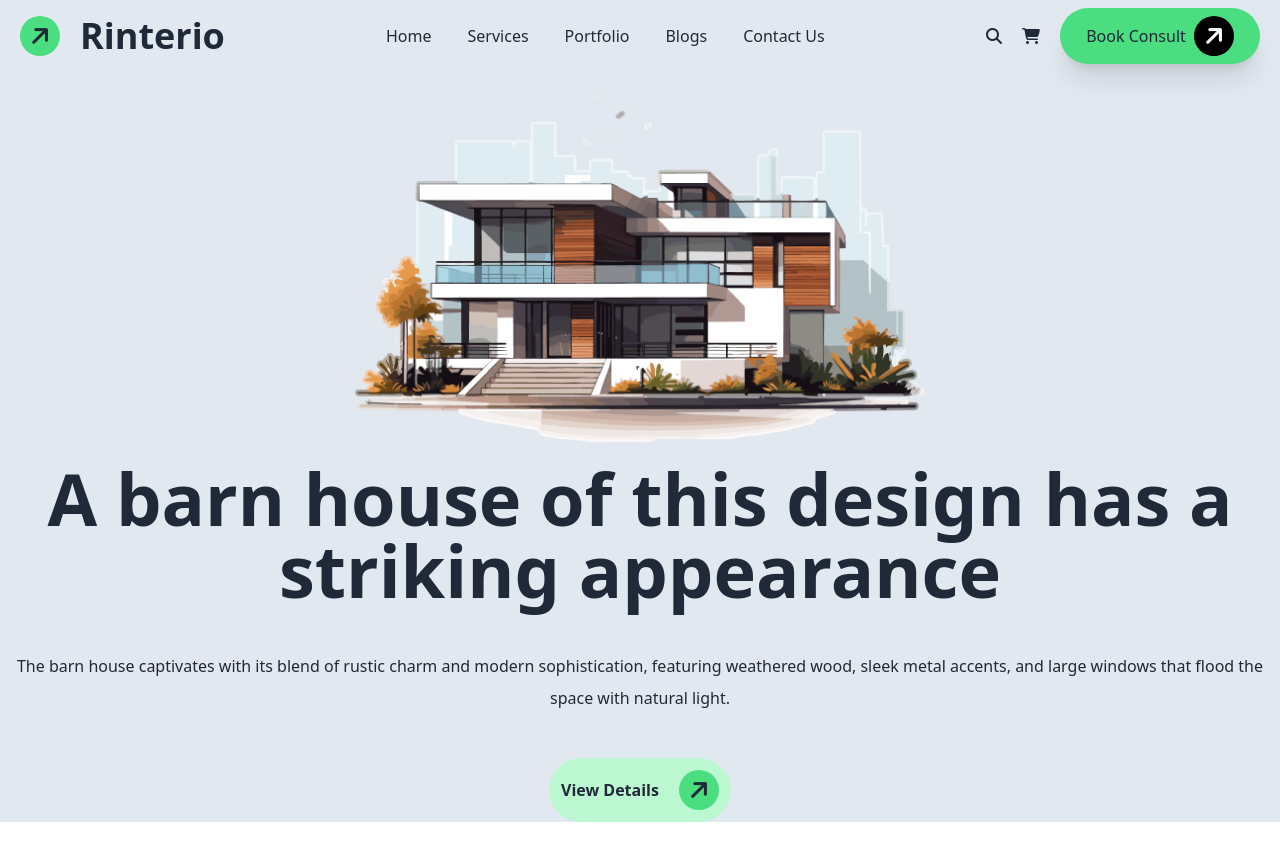
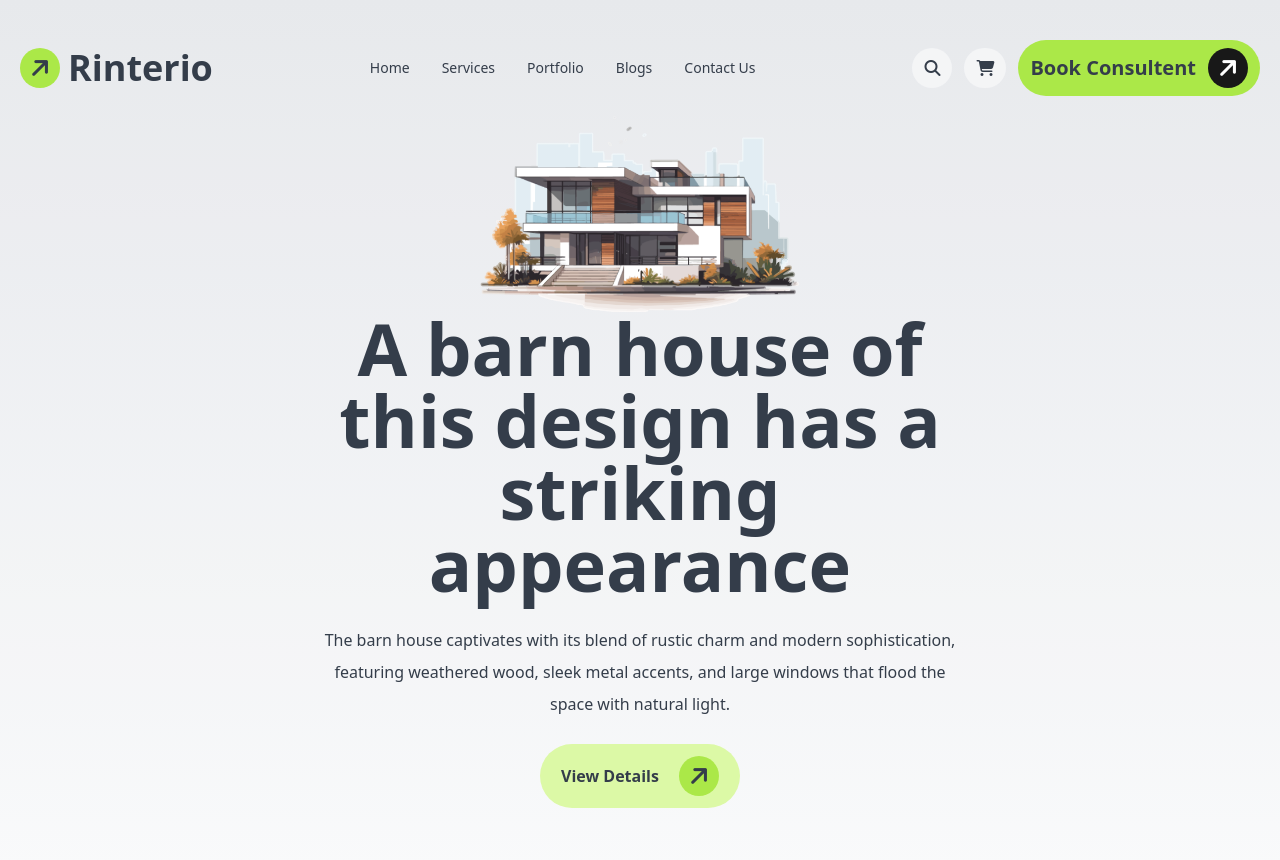
Before and after one commit to romel91/Rinterio-tailwind, a plain HTML site: page index.html in a window 1280 px wide. Before the commit the page ends 822 px from the top, so only its background shows below. Drawn offline with nearby package versions, Linux system fonts and the light colour scheme.

Commit message:
fixed bg-color & align nav section

```diff
--- a/index.html
+++ b/index.html
@@ -20,62 +20,62 @@
           }
       </script>
 </head>
-<body class="bg-slate-200">
-        <!-- Navbar section -->
-        <header>
-            <nav class="container mx-auto px-3 ">
-                <div class="navbar">
-                   <div class="navbar-start">
-                    <div class="flex gap-2 items-center justify-center md:gap-5">
-                        <div class="text-center">
-                            <i class="fa-solid fa-arrow-right font-bold text-2xl h-10 w-10 -rotate-45 bg-green-400 rounded-full p-1 border-0"></i>
-                        </div>
-                        <div>
-                            <a class="text-2xl md:text-4xl font-bold">Rinterio</a>
-                        </div>
-                    </div>
-                   </div>
+<body class="">
+        <header class="bg-gradient-to-b from-gray-200 to-gray-50 opacity-90 shadow-md">
+        <!-- Navbar Section -->
+        <nav class="container mx-auto px-5">
+            <section class="flex items-center justify-between pt-10 pb-5 ">
+                <!-- logo -->
+                 <div class="flex items-center gap-2">
+                    <i class="fa-solid fa-arrow-right font-bold text-2xl h-10 w-10 -rotate-45 bg-lime-400 rounded-full p-1 border-0 text-center"></i>
+                    <h1 class="text-2xl md:text-4xl font-bold">Rinterio</h1>
+                 </div>
 
-                    <div class="md:navbar-center hidden md:flex md:gap-5 md:items-center md:justify-center md:ml-8 ">
-                        <ul class="flex gap-6 md:gap-9 items-center md:w-[600px]">
-                            <li><a href="">Home</a></li>
-                            <li><a href="">Services</a></li>
-                            <li><a href="">Portfolio</a></li>
-                            <li><a href="">Blogs</a></li>
-                            <li><a href="">Contact Us</a></li>
-                        </ul>
-                    </div>
+                 <!-- menu -->
+                 <div class="navbar-center hidden lg:flex">
+                    <ul class="menu menu-horizontal px-1">
+                      <li><a>Home</a></li>
+                      <li><a>Services</a></li>
+                      <li><a>Portfolio</a></li>
+                      <li><a>Blogs</a></li>
+                      <li><a>Contact Us</a></li>
+                    </ul>
+                  </div>
 
-                    <div class="hidden md:navbar-end md:flex md:gap-5">
-                        <i class="fa-solid fa-magnifying-glass"></i>
-                        <i class="fa-solid fa-cart-shopping"></i>
-                        <div class="flex items-center justify-center bg-green-400 rounded-full shadow-xl p-2 w-[200px] gap-2">
-                            <button class="text-center"><a href="">Book Consult</a></button>
+                  <!-- icon with button -->
+                  <div class="flex items-center gap-3">
+                    <i class="fa-solid fa-magnifying-glass bg-gray-100 rounded-full p-3 border-0 text-center hidden md:flex"></i>
+                    <i class="fa-solid fa-cart-shopping bg-gray-100 rounded-full p-3 border-0 text-center hidden md:flex"></i>
+                    <div class="hidden md:flex items-center gap-3 bg-lime-400 px-3 py-2 rounded-full">
+                        <button class="text-center"><a class="font-bold text-xl" href="">Book Consultent</a></button>
                             <div class="text-center">
                                 <i class="fa-solid fa-arrow-right font-bold text-2xl text-white -rotate-45 bg-black rounded-full w-10 p-1"></i>
                             </div>
+                    </div>
+
+                    <!--hamburger  -->
+                    <div class="lg:hidden">
+                        <div class="flex-none">
+                            <button class="btn btn-square btn-ghost">
+                            <i class="fa-solid fa-bars"></i>
+                            </button>
                         </div>
                     </div>
+                  </div>
 
-                    <!-- Hamburger Menu (visible only on small screens) -->
-                    <div class="md:hidden navbar-end">
-                        <button class="text-2xl">
-                            <i class="fa-solid fa-bars"></i>
-                        </button>
-                    </div>
-                </div>
-            </nav>
-        </header>
-        <!-- ........ -->
-         <main>
-            <!-- Banner Section -->
-            <section>
-                <div class="md:container flex flex-col gap-5 md:flex md:flex-col md:items-center md:justify-center md:gap-5 md:mx-auto">
-                    <div class="mt-5 md:mt-5 ">
-                        <img class="w-full text-center" src="./assets/banner.png" alt="Banner Image">
+
+
+            </section>
+        </nav>
+
+        <!-- Banner Section -->
+            <section class="pb-16">
+                <div class="w-4/5 md:w-4/6 lg:w-3/6 mx-auto text-center">
+                    <div class="w-4/5 md:w-6/12 mx-auto">
+                        <img class="w-full text-center" src="./assets/banner.png" alt="">
                     </div>
                     <div>
-                        <div class="flex flex-col justify-center items-center gap-5 md:flex md:flex-col md:items-center md:justify-center md:gap-5 ">
+                        <div class="">
                             <h1 class="text-3xl md:text-5xl lg:text-7xl font-bold text-center md:text-center">
                                 A barn house of this design has a striking appearance
                             </h1>
@@ -83,16 +83,16 @@
                                 The barn house captivates with its blend of rustic charm and modern sophistication, featuring weathered wood, sleek metal accents, and large windows that flood the space with natural light.
                             </p>
 
-                            <div class="bg-green-200 rounded-full p-3 flex items-center justify-center gap-5">
+                            <div class="bg-lime-200 rounded-full p-3 flex items-center justify-center gap-5 w-[200px] mx-auto md:mx-auto">
                                 <button class="font-bold"><a href="">View Details</a></button>
                                 <div>
-                                    <i class="fa-solid fa-arrow-right font-bold text-2xl w-10 -rotate-45 bg-green-400 rounded-full p-1 border-0 text-center"></i>
+                                    <i class="fa-solid fa-arrow-right font-bold text-2xl w-10 -rotate-45 bg-lime-400 rounded-full p-1 border-0 text-center"></i>
                                 </div>
                             </div>
                         </div>
                     </div>
                 </div>
             </section>
-         </main>
+    </header>
 </body>
 </html>
```
